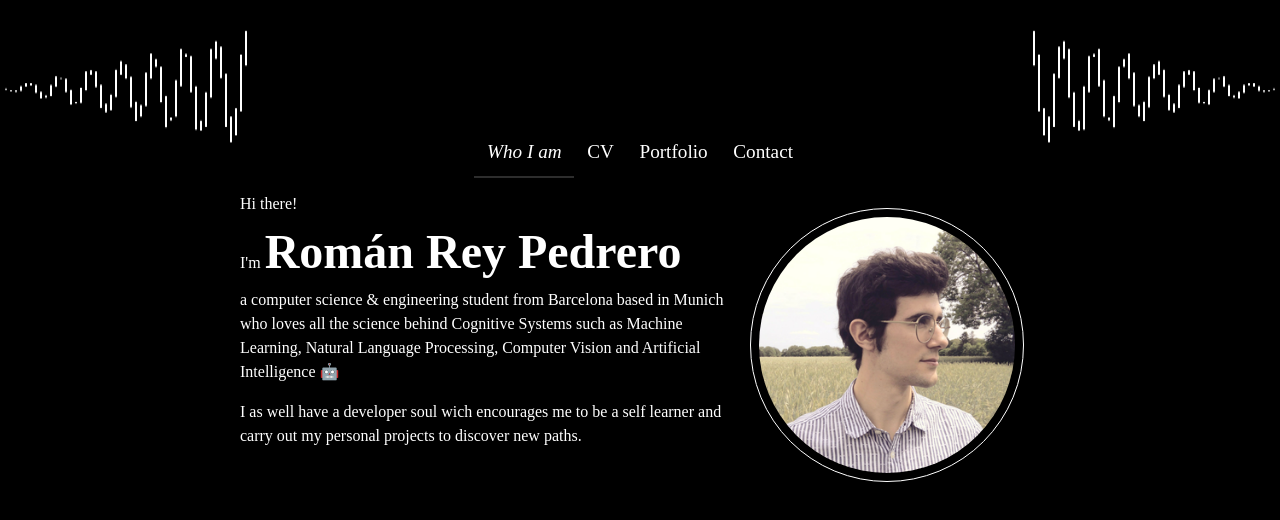
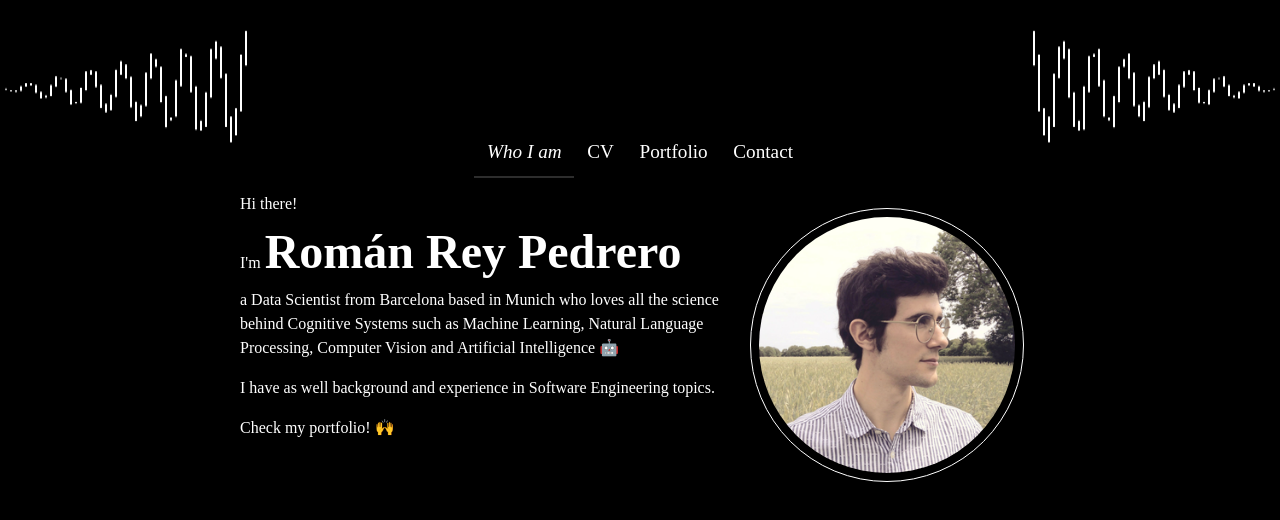
Before and after one commit to rooom13/rooom13.github.io, a React (Create React App) app: page / in a window 1280 px wide. Shown: the top 520 px of the page. Built offline with nearby package versions, Linux system fonts and the light colour scheme.

Commit message:
update data scientist

```diff
--- a/src/pages/IntroductionPage.js
+++ b/src/pages/IntroductionPage.js
@@ -13,11 +13,11 @@ function IntroductionPage() {
                     <ProfilePicMobile src={profilePicPath} />
                 </ProfilePicMobileWrapper>
                 <div> I'm <BigName>Román Rey Pedrero</BigName></div>
-                <span>a computer science & engineering student from Barcelona based in Munich who loves all the
+                <span>a Data Scientist from Barcelona based in Munich who loves all the
                   science behind Cognitive Systems such as Machine Learning,
                     Natural Language Processing, Computer Vision and Artificial Intelligence
                     <Emoji  symbol=' 🤖' label='robot'/></span>
-                <p>I as well have a developer soul wich encourages me to be a self learner and carry out my personal projects to discover new paths.</p>
+                <p>I have as well background and experience in Software Engineering topics.</p><p> Check my portfolio! <Emoji symbol='🙌' label='hands clapping'></Emoji></p>
           {/* <div><i><b>*** Please note that I'm still developing this website <Emoji symbol='🔜' label='coming soon' /> *** </b></i></div> */}
             </span>
             {<ProfilePicTablet isNotMobile src={profilePicPath} />}
```
Also changed, not shown: 1 other file (tests, documents, lock files or other folders).
